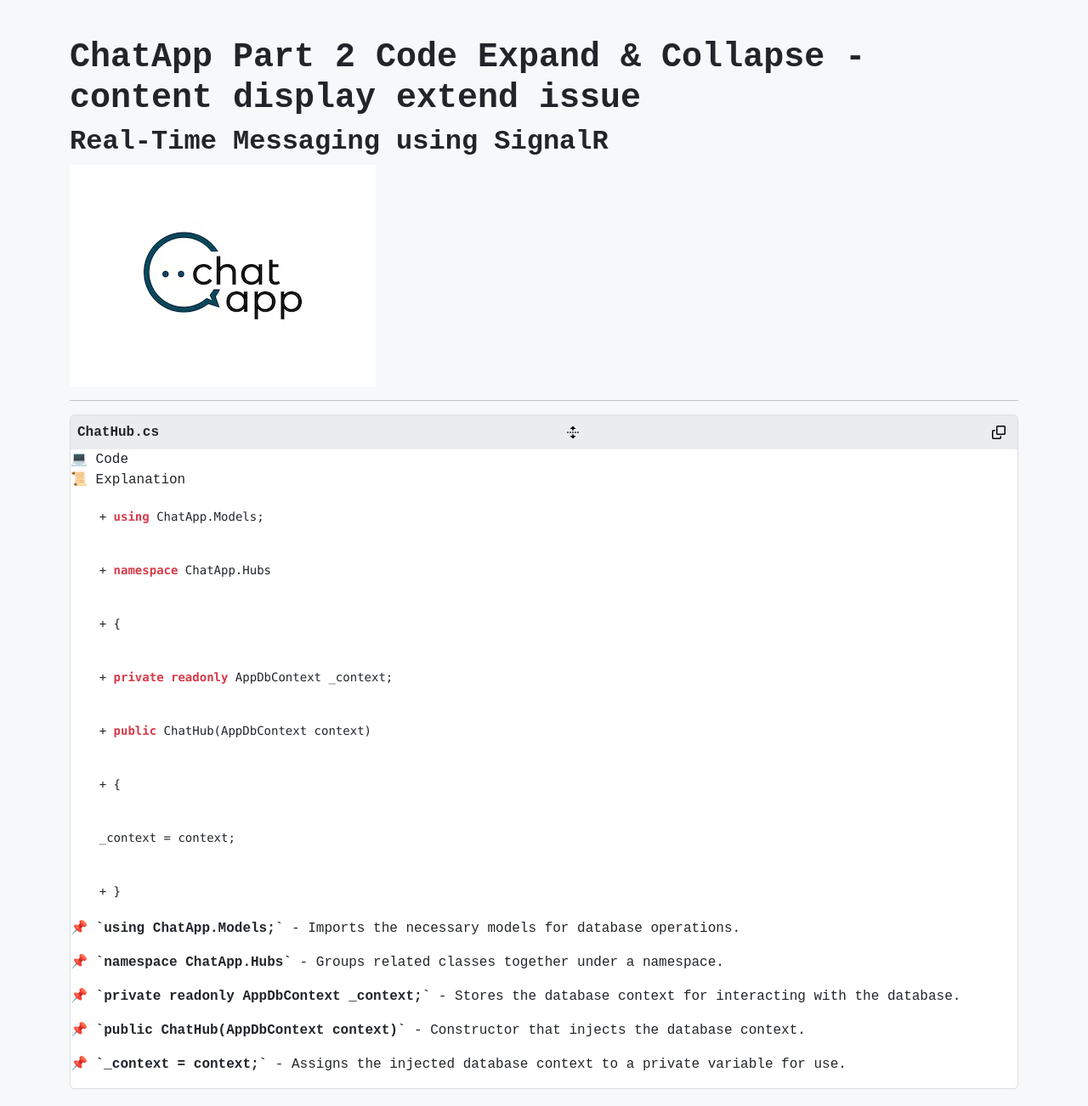
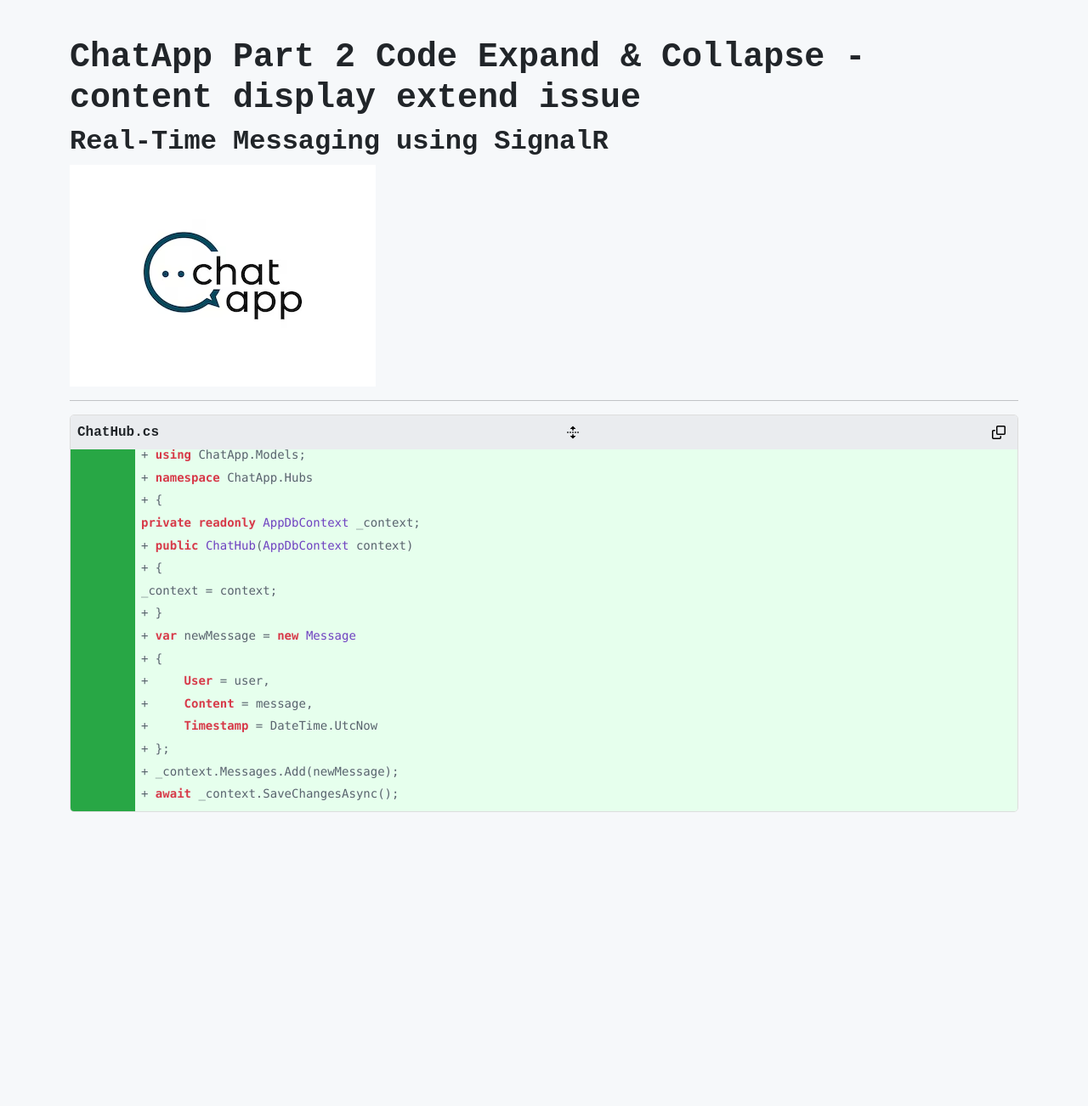
Before and after one commit to JWalshe86/ChatApp, a Jekyll site: the page built from docs/ChatAppPartTwo.md, in a window 1280 px wide. Shown: the whole page at 85% size. Built offline with Jekyll 4.4.1, drawn with Linux system fonts in a browser that asks for light colours; after the commit the page ends 976 px from its top, so only the background shows below that.

Commit message:
Update ChatAppPartTwo.md

```diff
--- a/docs/ChatAppPartTwo.md
+++ b/docs/ChatAppPartTwo.md
@@ -33,70 +33,96 @@
         </button>
     </div>
 
-<!-- Tabs Section - START -->
-
-    <div class="tabs">
-        <div class="tab active" data-target="code-tab">💻 Code</div>
-        <div class="tab" data-target="explanation-tab">📜 Explanation</div>
-    </div>
-
-    <!-- Code Content -->
-    <div id="code-tab" class="content active">
-
-
-
-
 <div class="code-container">
-
-    <pre class="updated-code language-csharp"><code>
-<span class="tooltip-container">
-    <span class="tooltip-trigger">+ <span class="hljs-keyword">using</span> ChatApp.Models;</span>
-    <span class="tooltip">Imports ChatApp models.</span>
-</span>
-
-<span class="tooltip-container">
-    <span class="tooltip-trigger">+ <span class="hljs-keyword">namespace</span> ChatApp.Hubs</span>
-    <span class="tooltip">Defines the namespace.</span>
-</span>
-
-<span class="tooltip-container">
-    <span class="tooltip-trigger">+ {</span>
-    <span class="tooltip">Opens namespace.</span>
-</span>
-
-<span class="tooltip-container">
-    <span class="tooltip-trigger">+ <span class="hljs-keyword">private readonly</span> AppDbContext _context;</span>
-    <span class="tooltip">Database context field.</span>
-</span>
-
-<span class="tooltip-container">
-    <span class="tooltip-trigger">+ <span class="hljs-keyword">public</span> ChatHub(AppDbContext context)</span>
-    <span class="tooltip">Constructor with dependency injection.</span>
-</span>
-
-<span class="tooltip-container">
-    <span class="tooltip-trigger">+ {</span>
-    <span class="tooltip">Opens constructor.</span>
-</span>
-
-<span class="tooltip-container">
-    <span class="tooltip-trigger">_context = context;</span>
-    <span class="tooltip">Assigns database context.</span>
-</span>
-
-<span class="tooltip-container">
-    <span class="tooltip-trigger">+ }</span>
-    <span class="tooltip">Closes constructor.</span>
-</span>
-            </code></pre>
+        <pre class="updated-code language-csharp"><code>
+            <span class="added-line tooltip-container">
+                <span class="tooltip-trigger">+ <span class="hljs-keyword">using</span> ChatApp.Models;
+                    <span class="tooltip">Imports the ChatApp models for use in this file.</span>
+                </span>
+            </span>
+            <span class="original-code hidden"><span class="hljs-keyword">using</span> Microsoft.AspNetCore.SignalR;</span>
+            <span class="original-code hidden"><span class="hljs-keyword">public</span> <span class="hljs-class-name">class ChatHub</span> : <span class="hljs-class-name">Hub</span></span>
+            <span class="original-code hidden">{</span>
+            <span class="added-line tooltip-container">
+                <span class="tooltip-trigger">+ <span class="hljs-keyword">namespace</span> ChatApp.Hubs
+                    <span class="tooltip">Defines the namespace for the ChatHub class.</span>
+                </span>
+            </span>
+            <span class="added-line tooltip-container">
+                <span class="tooltip-trigger">+ {
+                    <span class="tooltip">Opens the namespace block.</span>
+                </span>
+            </span>
+            <span class="added-line tooltip-container">
+                <span class="tooltip-trigger"><span class="hljs-keyword">private readonly</span> <span class="hljs-class-name">AppDbContext</span> _context;
+                    <span class="tooltip">Declares a private field for the database context.</span>
+                </span>
+            </span>
+            <span class="added-line tooltip-container">
+                <span class="tooltip-trigger">+ <span class="hljs-keyword">public</span> <span class="hljs-class-name">ChatHub</span>(<span class="hljs-class-name">AppDbContext</span> context)
+                    <span class="tooltip">Constructor that initializes the ChatHub with a database context.</span>
+                </span>
+            </span>
+            <span class="added-line tooltip-container">
+                <span class="tooltip-trigger">+ {
+                    <span class="tooltip">Opens the constructor block.</span>
+                </span>
+            </span>
+            <span class="added-line tooltip-container">
+                <span class="tooltip-trigger">_context = context;
+                    <span class="tooltip">Assigns the injected database context to the private field.</span>
+                </span>
+            </span>
+            <span class="added-line tooltip-container">
+                <span class="tooltip-trigger">+ }
+                    <span class="tooltip">Closes the constructor block.</span>
+                </span>
+            </span>
+            <span class="original-code hidden"><span class="hljs-keyword">public async</span> <span class="hljs-class-name">Task</span> <span class="hljs-function">SendMessage</span>(<span class="hljs-keyword">string</span> user, <span class="hljs-keyword">string</span> message)</span>
+            <span class="original-code hidden">{</span>
+            <span class="added-line tooltip-container">
+                <span class="tooltip-trigger">+ <span class="hljs-keyword">var</span> newMessage = <span class="hljs-keyword">new</span> <span class="hljs-class-name">Message</span>
+                    <span class="tooltip">Creates a new Message object.</span>
+                </span>
+            </span>
+            <span class="added-line tooltip-container">
+                <span class="tooltip-trigger">+ {
+                    <span class="tooltip">Opens the Message object initialization block.</span>
+                </span>
+            </span>
+            <span class="added-line tooltip-container">
+                <span class="tooltip-trigger">+     <span class="hljs-keyword">User</span> = user,
+                    <span class="tooltip">Assigns the user to the Message object.</span>
+                </span>
+            </span>
+            <span class="added-line tooltip-container">
+                <span class="tooltip-trigger">+     <span class="hljs-keyword">Content</span> = message,
+                    <span class="tooltip">Assigns the message content to the Message object.</span>
+                </span>
+            </span>
+            <span class="added-line tooltip-container">
+                <span class="tooltip-trigger">+     <span class="hljs-keyword">Timestamp</span> = DateTime.UtcNow
+                    <span class="tooltip">Sets the timestamp of the message to the current UTC time.</span>
+                </span>
+            </span>
+            <span class="added-line tooltip-container">
+                <span class="tooltip-trigger">+ };
+                    <span class="tooltip">Closes the Message object initialization block.</span>
+                </span>
+            </span>
+            <span class="added-line tooltip-container">
+                <span class="tooltip-trigger">+ _context.Messages.Add(newMessage);
+                    <span class="tooltip">Adds the new message to the database context.</span>
+                </span>
+            </span>
+            <span class="added-line tooltip-container">
+                <span class="tooltip-trigger">+ <span class="hljs-keyword">await</span> _context.SaveChangesAsync();
+                    <span class="tooltip">Saves the message asynchronously to the database.</span>
+                </span>
+            </span>
+            <span class="original-code hidden"><span class="hljs-keyword">await</span> Clients.All.SendAsync(<span class="hljs-string">"ReceiveMessage"</span>, user, message);</span>
+            <span class="original-code hidden">}</span>
+            <span class="original-code hidden">}</span>
+        </code></pre>
     </div>
 </div>
-<!-- Explanation Content -->
-    <div id="explanation-tab" class="content">
-        <p><strong>📌 `using ChatApp.Models;`</strong> - Imports the necessary models for database operations.</p>
-        <p><strong>📌 `namespace ChatApp.Hubs`</strong> - Groups related classes together under a namespace.</p>
-        <p><strong>📌 `private readonly AppDbContext _context;`</strong> - Stores the database context for interacting with the database.</p>
-        <p><strong>📌 `public ChatHub(AppDbContext context)`</strong> - Constructor that injects the database context.</p>
-        <p><strong>📌 `_context = context;`</strong> - Assigns the injected database context to a private variable for use.</p>
-    </div>
-    </div>
```
